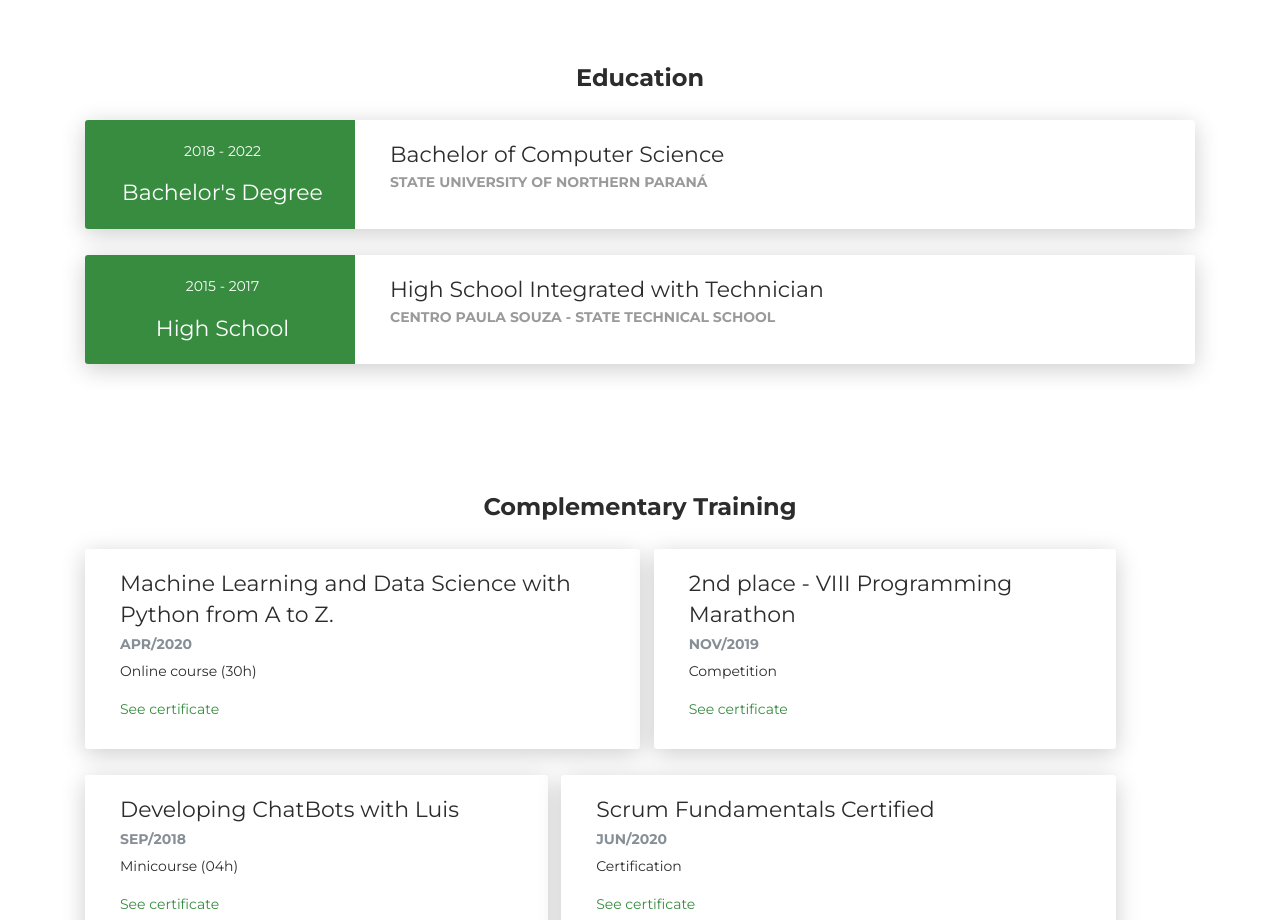
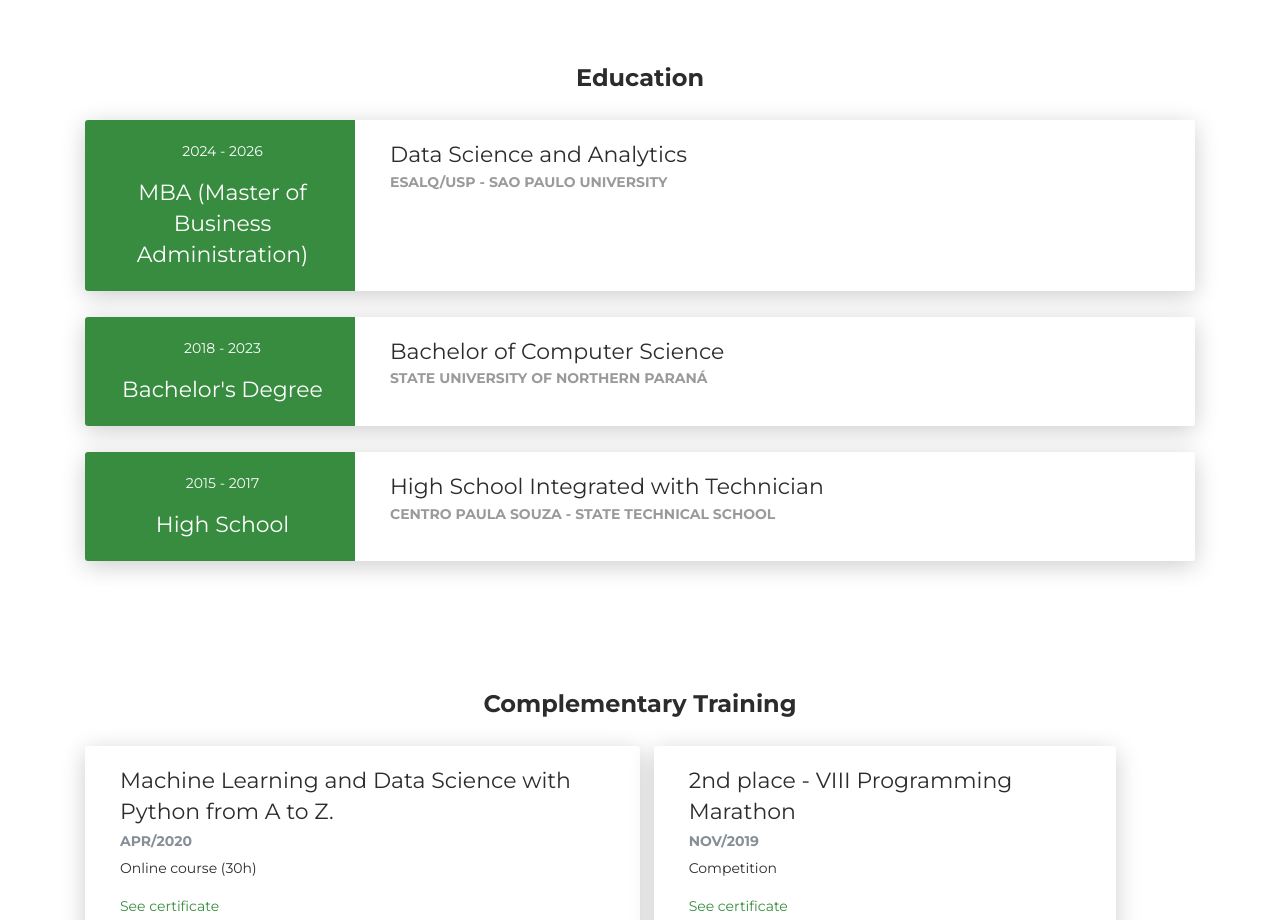
Before and after one commit to freddomingues/freddomingues.github.io, a plain HTML site: page index.html in a window 1280 px wide. Shown: the part 4300-5220 px from the top of the page. Drawn offline with Linux system fonts and the light colour scheme.

Commit message:
acrescentando MBA na seção de Education

```diff
--- a/index.html
+++ b/index.html
@@ -333,7 +333,24 @@
       <div class="row">
         <div class="col-md-3 bg-primary" data-aos="fade-right" data-aos-offset="50" data-aos-duration="500">
           <div class="card-body cc-education-header">
-            <p>2018 - 2022</p>
+            <p>2024 - 2026</p>
+            <div class="h5">MBA (Master of Business Administration)</div>
+          </div>
+        </div>
+        <div class="col-md-9" data-aos="fade-left" data-aos-offset="50" data-aos-duration="500">
+          <div class="card-body">
+            <div class="h5">Data Science and Analytics</div>
+            <p class="category">ESALQ/USP - Sao Paulo University</p>
+          </div>
+        </div>
+      </div>
+    </div>
+
+    <div class="card">
+      <div class="row">
+        <div class="col-md-3 bg-primary" data-aos="fade-right" data-aos-offset="50" data-aos-duration="500">
+          <div class="card-body cc-education-header">
+            <p>2018 - 2023</p>
             <div class="h5">Bachelor's Degree</div>
           </div>
         </div>
@@ -345,6 +362,7 @@
         </div>
       </div>
     </div>
+
     <div class="card">
       <div class="row">
         <div class="col-md-3 bg-primary" data-aos="fade-right" data-aos-offset="50" data-aos-duration="500">
```
